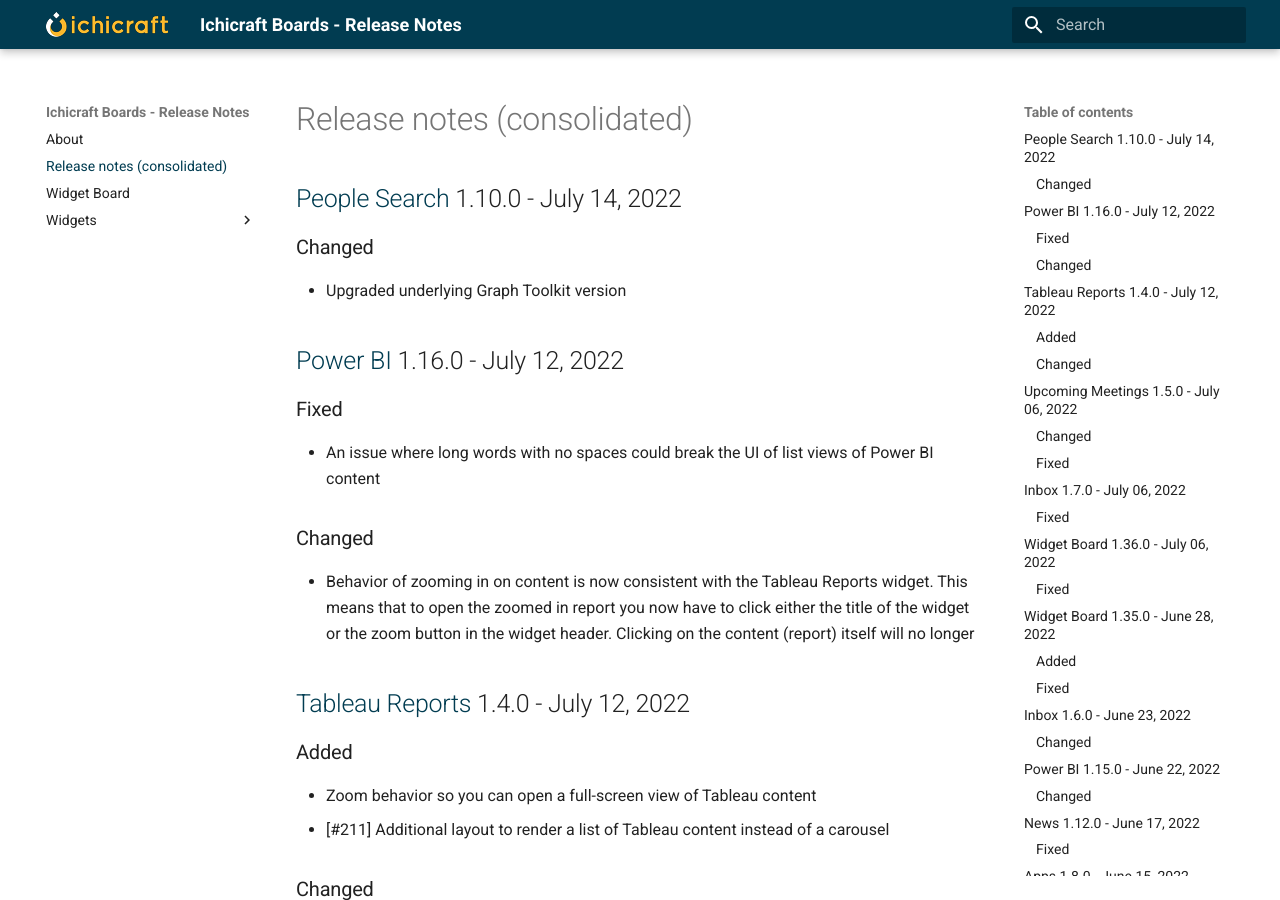
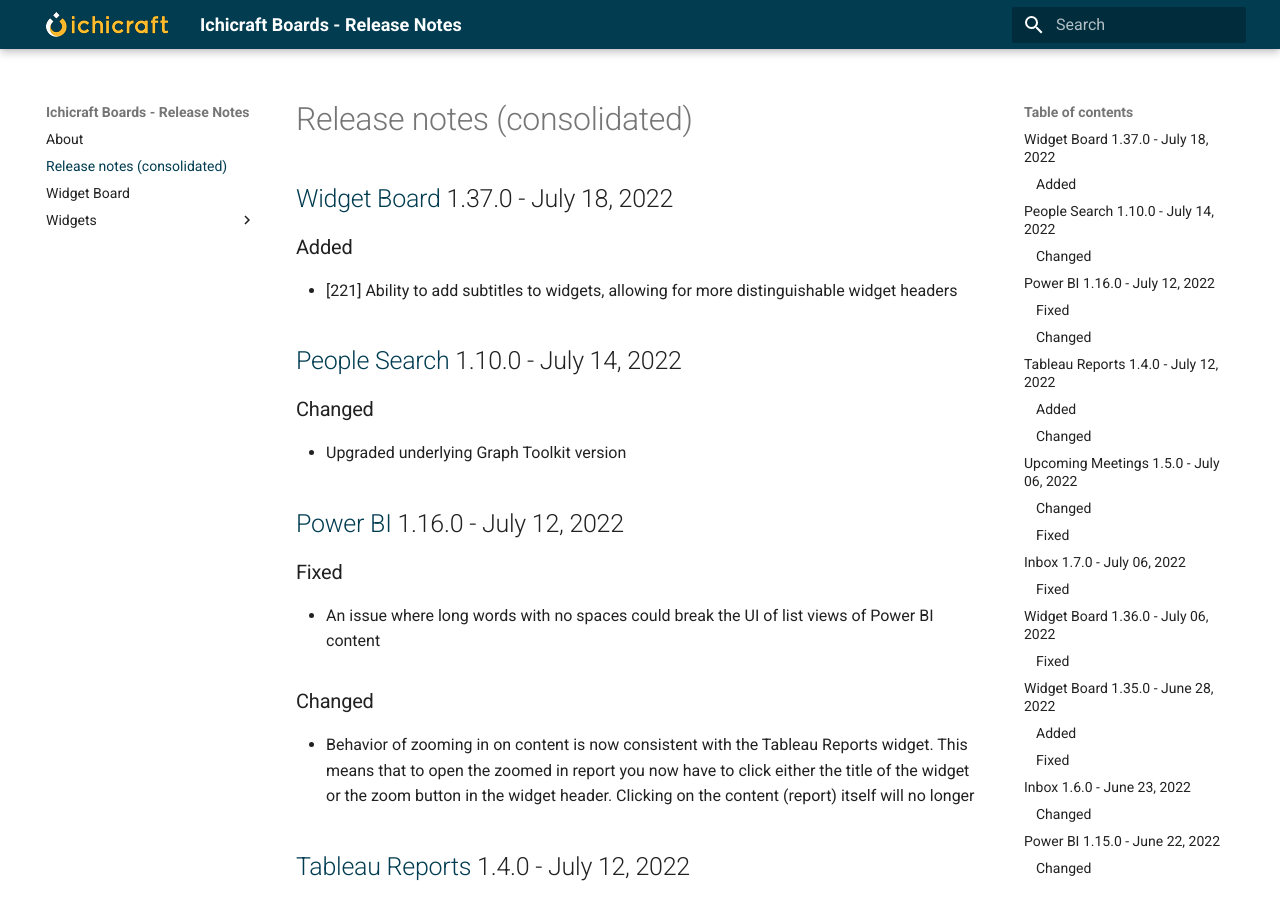
Before and after one commit to ichicraft/widgets-docs, an MkDocs documentation site: the page built from docs/Release-notes-(consolidated).md, in a window 1280 px wide and 900 px high. Built offline with MkDocs 1.6.1 and Material for MkDocs 9.7.7, drawn with Linux system fonts in a browser that asks for light colours.

Commit message:
Release notes updated by BuildService

```diff
--- a/docs/Release-notes-(consolidated).md
+++ b/docs/Release-notes-(consolidated).md
@@ -1,3 +1,8 @@
+## [Widget Board](./Widget Board.md) 1.37.0 - July 18, 2022
+
+### Added
+- [221] Ability to add subtitles to widgets, allowing for more distinguishable widget headers
+
 ## [People Search](./Widgets/People Search.md) 1.10.0 - July 14, 2022
 
 ### Changed
```
Also changed, not shown: docs/Widget Board.md (+5 -0 lines).
